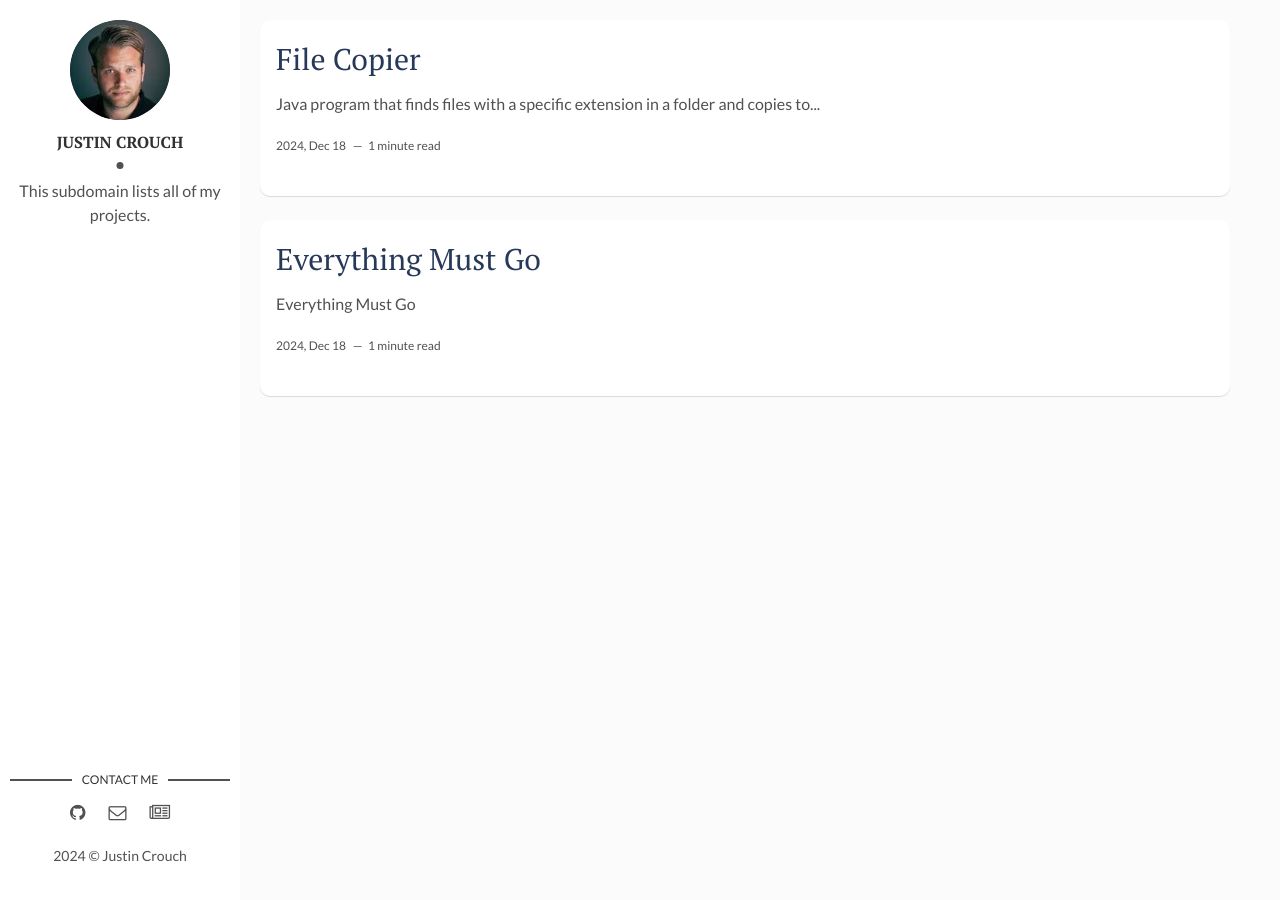
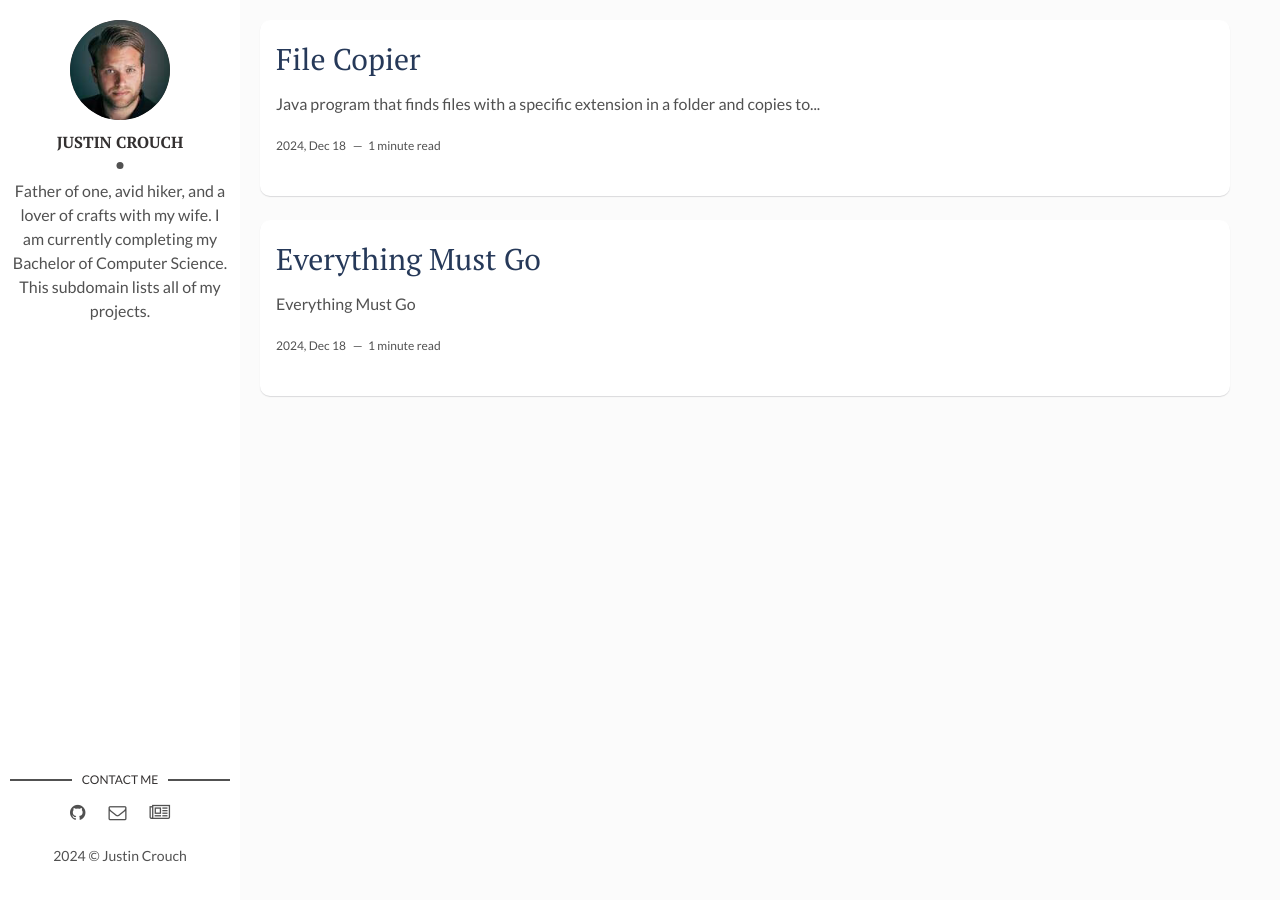
Before and after one commit to justin-crouch/projects, a Jekyll site: the page built from index.html, in a window 1280 px wide. Built offline with Jekyll 4.4.1, drawn with Linux system fonts in a browser that asks for light colours; the list of posts is cut into pages by our own code.

Commit message:
Update _config.yml

```diff
--- a/_config.yml
+++ b/_config.yml
@@ -9,7 +9,7 @@ site-twitter: #if your site has a twitter account, enter it here
 # Author Settings
 author: Justin Crouch # add your name
 author-img: david-freeman.jpg # add your photo
-about-author: This subdomain lists all of my projects. # add description
+about-author: Father of one, avid hiker, and a lover of crafts with my wife. I am currently completing my Bachelor of Computer Science. This subdomain lists all of my projects. # add description
 # social-twitter: # add your Twitter handle
 # social-facebook: # add your Facebook handle
 social-github: justin-crouch # add your Github handle
```
